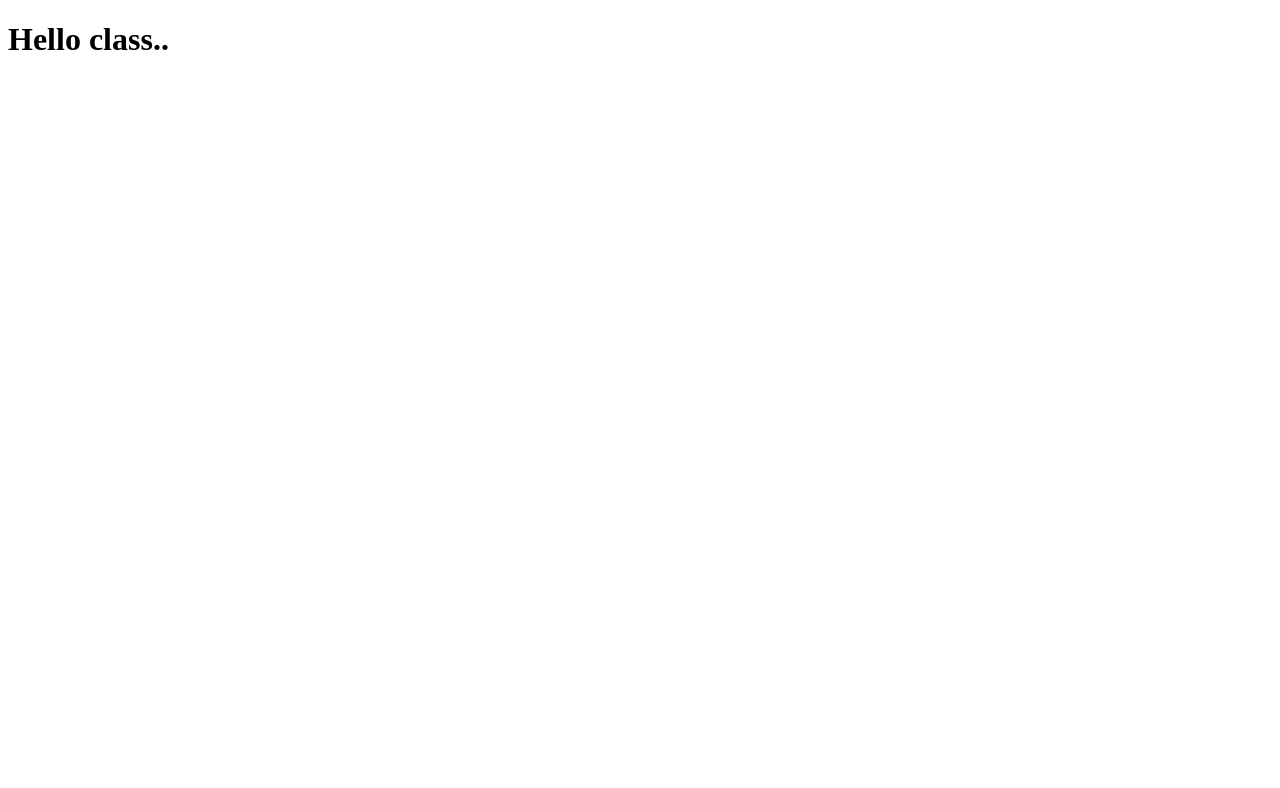
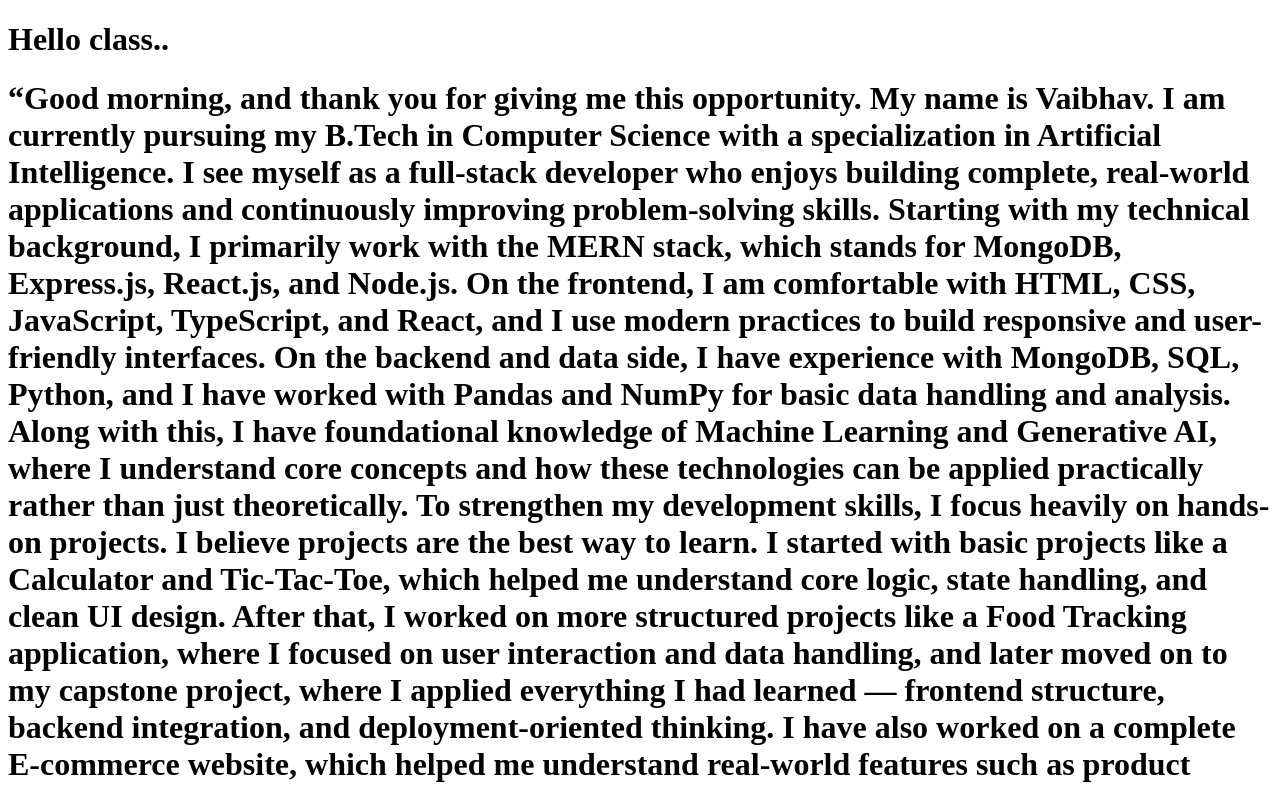
Before and after one commit to Chand0928/Chand0928, a plain HTML site: page index.html in a window 1280 px wide. Shown: the top 788 px of the page. Drawn offline with Linux system fonts and the light colour scheme.

Commit message:
Update index.html
I just add my intro part here

```diff
--- a/index.html
+++ b/index.html
@@ -7,5 +7,22 @@
 </head>
 <body>
     <h1>Hello class..</h1>
+    <h1>
+        “Good morning, and thank you for giving me this opportunity.
+My name is Vaibhav. I am currently pursuing my B.Tech in Computer Science with a specialization in Artificial Intelligence. I see myself as a full-stack developer who enjoys building complete, real-world applications and continuously improving problem-solving skills.
+Starting with my technical background, I primarily work with the MERN stack, which stands for MongoDB, Express.js, React.js, and Node.js. On the frontend, I am comfortable with HTML, CSS, JavaScript, TypeScript, and React, and I use modern practices to build responsive and user-friendly interfaces.
+On the backend and data side, I have experience with MongoDB, SQL, Python, and I have worked with Pandas and NumPy for basic data handling and analysis. Along with this, I have foundational knowledge of Machine Learning and Generative AI, where I understand core concepts and how these technologies can be applied practically rather than just theoretically.
+To strengthen my development skills, I focus heavily on hands-on projects. I believe projects are the best way to learn. I started with basic projects like a Calculator and Tic-Tac-Toe, which helped me understand core logic, state handling, and clean UI design.
+After that, I worked on more structured projects like a Food Tracking application, where I focused on user interaction and data handling, and later moved on to my capstone project, where I applied everything I had learned — frontend structure, backend integration, and deployment-oriented thinking.
+I have also worked on a complete E-commerce website, which helped me understand real-world features such as product listings, user flow, scalability mindset, and overall application architecture. All my projects and continuous work are available on my GitHub, which I actively maintain:
+github.com/Chand0928.
+Alongside development, I am very serious about problem-solving and data structures. I have solved 200+ problems on LeetCode, covering arrays, strings, recursion, linked lists, stacks, queues, trees, and basic dynamic programming.
+I also actively participate in CodeChef contests. For the last two months, I haven’t missed a single contest, which reflects my consistency. I am currently a 2-star coder in Division 3, and I maintained an active streak of 67 days, which shows my discipline and long-term commitment rather than short bursts of effort.
+Coming to my non-technical background and journey, I believe my past experiences have shaped my mindset strongly. I studied at Sainik School, which taught me discipline, responsibility, and resilience from an early age.
+Academically, I have cleared JEE twice, which itself reflects persistence. I also cleared IPMAT, receiving calls from IIM Ranchi and IIM Bodh Gaya. While I eventually chose a different path aligned with technology and innovation, these experiences strengthened my analytical thinking and pressure-handling ability.
+I am also interested in public policy, as I believe technology should not exist in isolation but should positively impact society. This perspective helps me think beyond code and focus on purpose-driven solutions.
+In summary, I would describe myself as someone who is technically curious, consistent in effort, and mentally resilient. I don’t fear challenges — I use them as feedback to improve. I am now looking for an opportunity where I can apply my skills, learn from experienced professionals, and contribute meaningfully to the organization.
+Thank you for listening.”
+    </h1>
  </body>
 </html>
```
